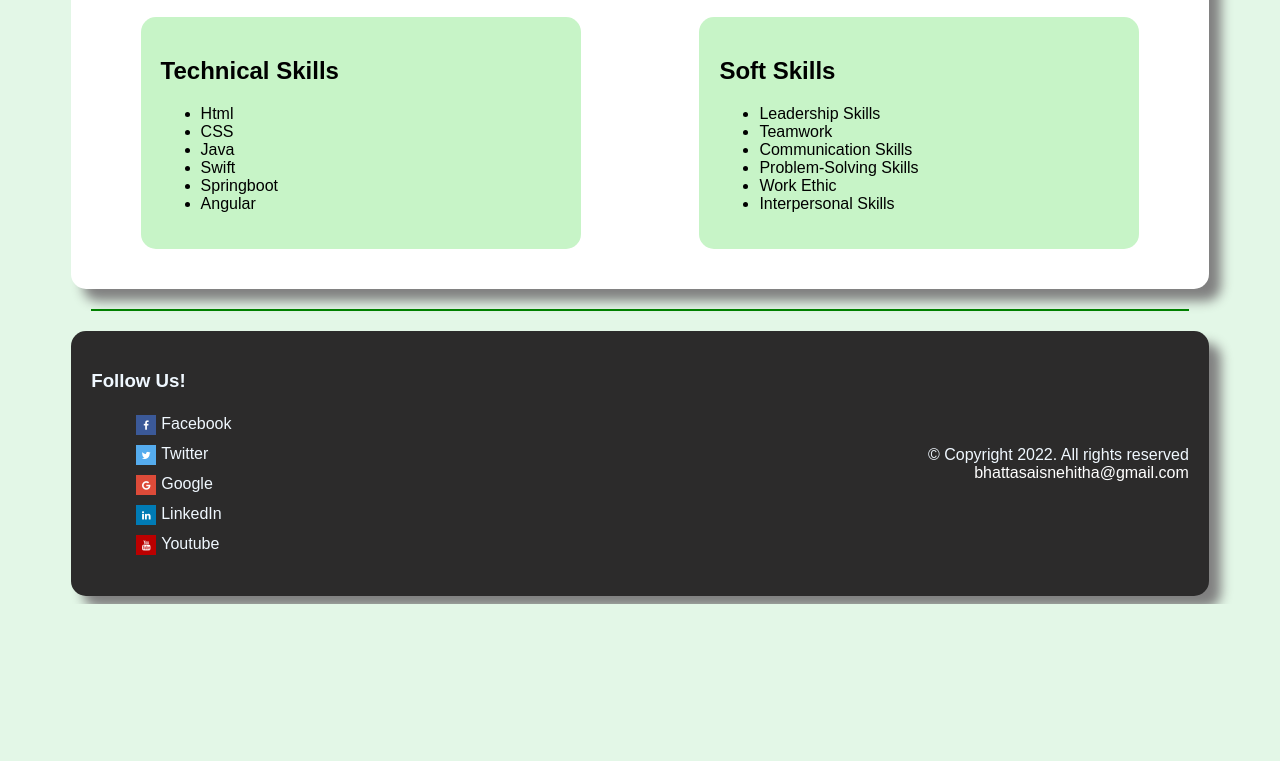
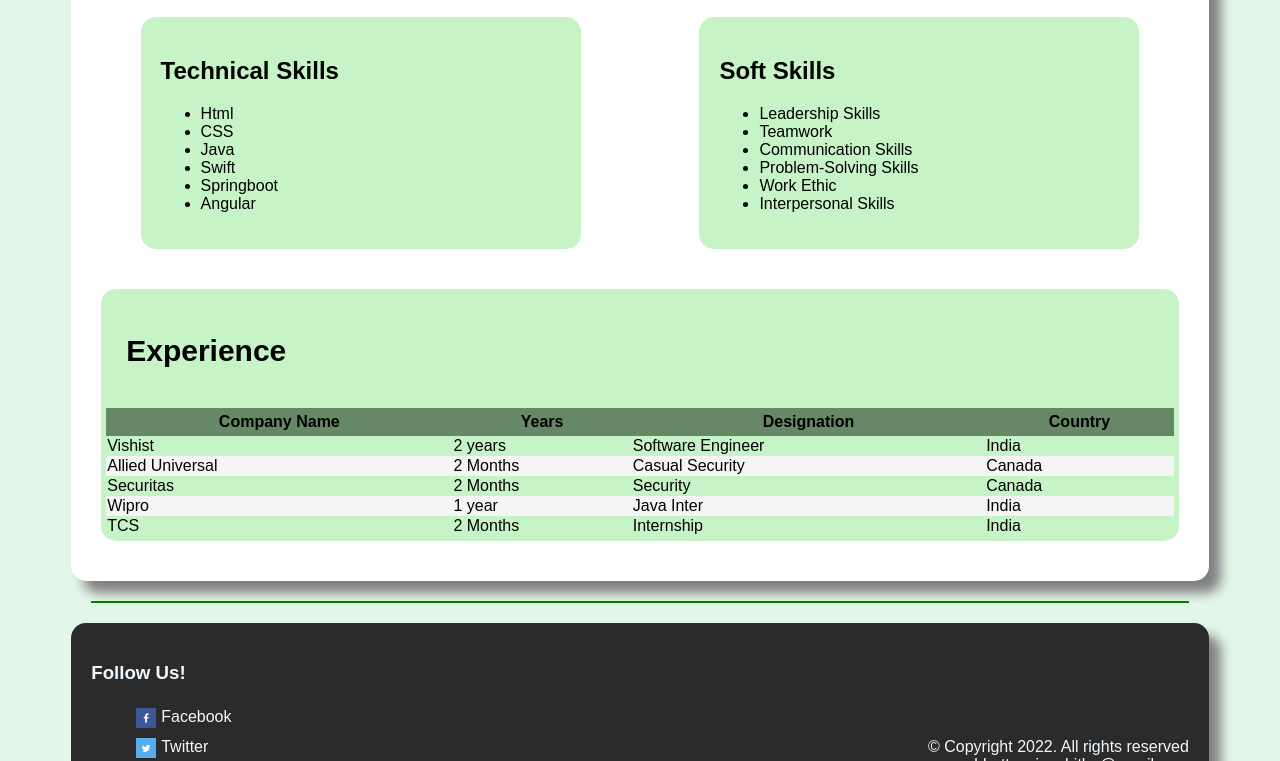
Before and after one commit to c0834351/MyBlog_SaiSnehitha_C0834351, a plain HTML site: page skills.html in a window 1280 px wide. Shown: the part 455-1216 px from the top of the page. Before the commit the page ends 1059 px from the top, so only its background shows below. Drawn offline with Linux system fonts and the light colour scheme.

Commit message:
added table in skills page

```diff
--- a/css/content.css
+++ b/css/content.css
@@ -41,6 +41,26 @@ h1{
 .box h1{
     padding: 20px;
 }
+table{
+    border-collapse: collapse;
+    width: 100%;
+    height: 100%;
+}
+th{
+    padding: 5px;
+    background-color: rgb(102, 136, 102);
+}
+.alter{
+    background-color: whitesmoke;
+}
+.small-box .box-3{
+    flex-basis: 100%;
+    max-width: 1300px;
+    margin: 20px;
+    padding: 5px;
+    background-color: rgb(199, 244, 199);
+    border-radius: 15px
+}
 
 /* contact Page CSS styles */
 .small-box .box-2{
@@ -62,6 +82,10 @@ h1{
     .box-1 {
         flex-basis: 100%;
     }
+    .box-2{
+        flex-basis: 100%;
+    }
+
 
 }
 @media only screen and (max-width: 1000px) {
@@ -72,4 +96,8 @@ h1{
         flex-basis: 100%;
         padding: 0 50px;
     }
+    .box-2{
+        flex-basis: 100%;
+        padding: 0 50px;
+    }
 }
--- a/skills.html
+++ b/skills.html
@@ -56,8 +56,49 @@
                         </ul>
                     </div>
                 </div>
-                <div class="experience">
-                    <!--     -->
+                <div class="small-box">
+                    <div class="box-3">
+                        <h1>Experience</h1>
+                        <table>
+                            <tr>
+                                <th>Company Name</th>
+                                <th>Years</th>
+                                <th>Designation</th>
+                                <th>Country</th>
+                            </tr>
+                            <tr>
+                                <td>Vishist</td>
+                                <td>2 years</td>
+                                <td>Software Engineer</td>
+                                <td>India</td>
+                            </tr>
+                            <tr class="alter">
+                                <td>Allied Universal</td>
+                                <td>2 Months</td>
+                                <td>Casual Security</td>
+                                <td>Canada</td>
+                            </tr>
+                            <tr>
+                                <td>Securitas</td>
+                                <td>2 Months</td>
+                                <td>Security</td>
+                                <td>Canada</td>
+                            </tr>
+                            <tr class="alter">
+                                <td>Wipro</td>
+                                <td>1 year</td>
+                                <td>Java Inter</td>
+                                <td>India</td>
+                            </tr>
+                            <tr>
+                                <td>TCS</td>
+                                <td>2 Months</td>
+                                <td>Internship</td>
+                                <td>India</td>
+                            </tr>
+                        </table>
+                    </div>
+
                 </div>
 
             </div>
@@ -79,7 +120,7 @@
                 </div>
                 <div class="col-2" style="text-align: right;">
                     &copy; Copyright 2022. All rights reserved <br>
-            <a href="mailto:bhattasaisnehitha@gmail.com" style="color: white;">bhattasaisnehitha@gmail.com</a>
+                    <a href="mailto:bhattasaisnehitha@gmail.com" style="color: white;">bhattasaisnehitha@gmail.com</a>
                 </div>
             </div>
         </footer>
```
